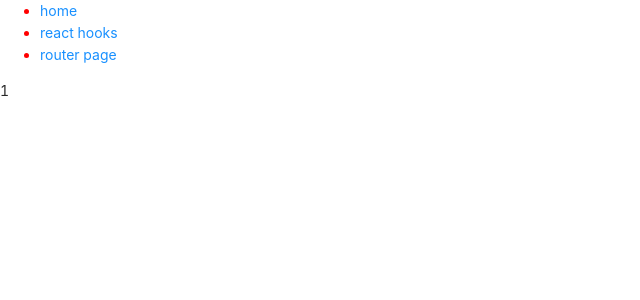
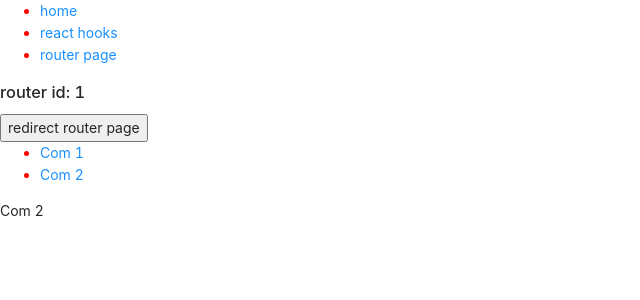
Before and after one commit to Lin1018/react-demo, a React (Create React App) app: page /routerDetail/1/com_2 in a window 1280 px wide. Shown: the top 300 px of the page, without its empty margins (0-640 px from the left). Built offline with nearby package versions, Linux system fonts and the light colour scheme.

Commit message:
react router finish

```diff
--- a/src/index.js
+++ b/src/index.js
@@ -1,13 +1,13 @@
 import React from 'react';
 import ReactDOM from 'react-dom';
-import AppRouter from './router';
+import Page from './page';
 import reportWebVitals from './reportWebVitals';
 import { Provider } from 'react-redux'
 import store from './store'
 
 ReactDOM.render(
   <Provider store={store}>
-    <AppRouter />
+    <Page />
   </Provider>,
   document.getElementById('root')
 );
--- /dev/null
+++ b/src/page.js
@@ -0,0 +1,31 @@
+import { BrowserRouter as Router, Switch, Route, Link } from 'react-router-dom'
+import routerConfig from './router'
+
+function AppRouter () {
+  return (
+    <Router>
+      <ul>
+        <li><Link to="/">home</Link></li>
+        <li><Link to="/reactHooks">react hooks</Link></li>
+        <li><Link to="/routerPage">router page</Link></li>
+      </ul>
+
+      <Switch>
+        {
+          routerConfig.map((item, index) => {
+            return (
+              <Route
+                path={ item.path }
+                exact={ item.exact }
+                component={ item.component }
+                key={ index }
+              />
+            )
+          })
+        }
+      </Switch>
+    </Router>
+  )
+}
+
+export default AppRouter
--- /dev/null
+++ b/src/pages/routerPage/NotFound.js
@@ -0,0 +1,7 @@
+function NotFound () {
+  return (
+    <div>404</div>
+  )
+}
+
+export default NotFound
--- /dev/null
+++ b/src/pages/routerPage/com_1.js
@@ -0,0 +1,11 @@
+import React, { Component } from 'react';
+
+class Com_1 extends Component {
+  render () {
+    return (
+      <div>Com 1</div>
+    )
+  }
+}
+
+export default Com_1
--- /dev/null
+++ b/src/pages/routerPage/com_2.js
@@ -0,0 +1,11 @@
+import React, { Component } from 'react';
+
+class Com_2 extends Component {
+  render () {
+    return (
+      <div>Com 2</div>
+    )
+  }
+}
+
+export default Com_2
--- a/src/pages/routerPage/routerDetail.js
+++ b/src/pages/routerPage/routerDetail.js
@@ -1,10 +1,26 @@
 import React, { Component } from 'react';
+import { Route, Link } from 'react-router-dom';
+import Com_1 from './com_1'
+import Com_2 from './com_2'
 
 class RouterDetail extends Component {
   render () {
     return (
       <div>
-        {this.props.match.params.id}
+        <h3>router id: {this.props.match.params.id}</h3>
+        <button onClick={() => {this.props.history.push('/routerPage')}}>redirect router page</button>
+
+        <ul>
+          <li>
+            <Link to={'/routerDetail/' + this.props.match.params.id + '/com_1'}>Com 1</Link>
+          </li>
+          <li>
+            <Link to={'/routerDetail/' + this.props.match.params.id + '/com_2'}>Com 2</Link>
+          </li>
+        </ul>
+
+        <Route path="/routerDetail/:id/com_1" component={Com_1}></Route>
+        <Route path="/routerDetail/:id/com_2" component={Com_2}></Route>
       </div>
     )
   }
--- a/src/router/index.js
+++ b/src/router/index.js
@@ -1,23 +1,40 @@
-import { BrowserRouter as Router, Route, Link } from 'react-router-dom'
 import App from '../pages/App/App'
-import ReactHooks from '../components/ReactHooks'
+import ReactHooks from '../pages/reactHooks'
 import RouterPage from '../pages/routerPage'
 import RouterDetail from '../pages/routerPage/routerDetail'
+import NotFound from '../pages/routerPage/NotFound'
 
-function AppRouter () {
-  return (
-    <Router>
-      <ul>
-        <li><Link to="/">home</Link></li>
-        <li><Link to="/reactHooks">react hooks</Link></li>
-        <li><Link to="/routerPage">router page</Link></li>
-      </ul>
-      <Route path="/" exact component={App}></Route>
-      <Route path="/reactHooks" component={ReactHooks}></Route>
-      <Route path="/routerPage" component={RouterPage}></Route>
-      <Route path="/routerDetail/:id" component={RouterDetail}></Route>
-    </Router>
-  )
-}
+let routerConfig = [
+  {
+    path: '/',
+    title: '首页',
+    exact: true,
+    component: App
+  },
+  {
+    path: '/reactHooks',
+    title: 'reactHooks',
+    exact: true,
+    component: ReactHooks
+  },
+  {
+    path: '/routerPage',
+    title: 'routerPage',
+    exact: false,
+    component: RouterPage
+  },
+  {
+    path: '/routerDetail/:id',
+    title: '路由详情',
+    exact: false,
+    component: RouterDetail
+  },
+  {
+    path: '',
+    title: 'NotFound',
+    exact: false,
+    component: NotFound
+  }
+]
 
-export default AppRouter
+export default routerConfig
```
Also changed, not shown: src/pages/reactHooks/Counter.js (renamed from src/components/ReactHooks/Counter.js), src/pages/reactHooks/index.js (renamed from src/components/ReactHooks/index.js), 1 other file (tests, documents, lock files or other folders).
